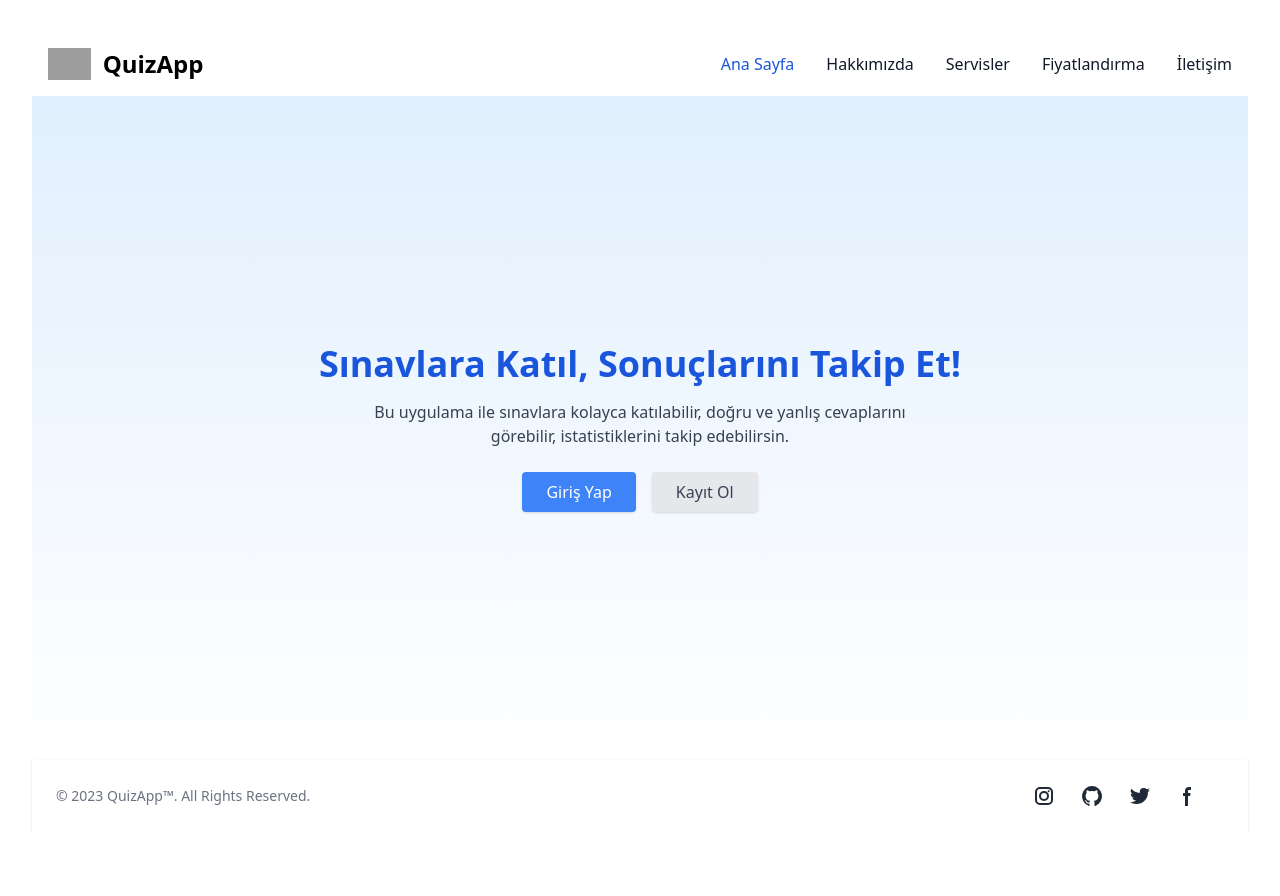
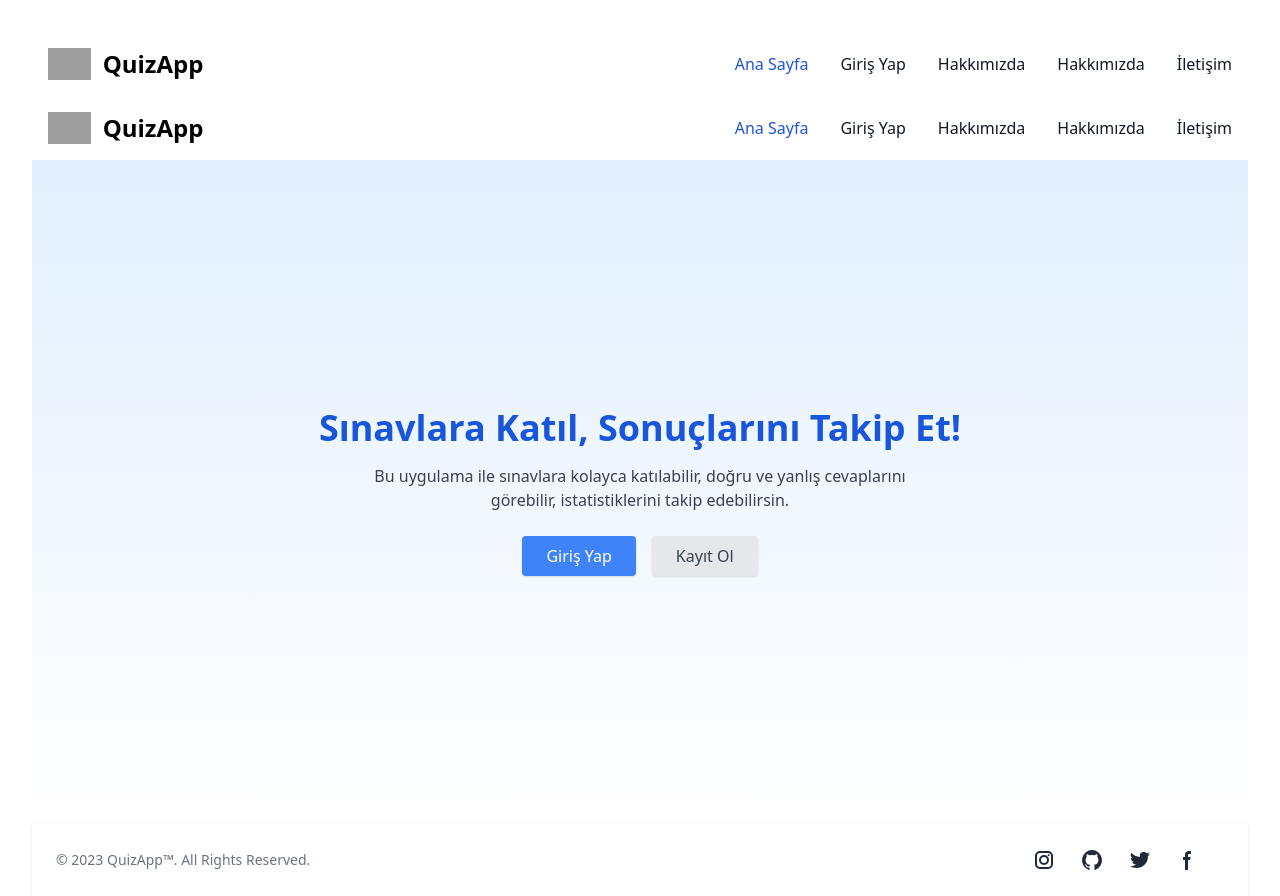
Before and after one commit to yusuftopcuu0/quiz-web-app, a React (Vite) app in the folder client/: page / in a window 1280 px wide. Before the commit the page ends 832 px from the top, so only its background shows below. Built offline with nearby package versions, Linux system fonts and the light colour scheme; grey boxes are pictures that could not be loaded.

Commit message:
Navbar'da aktif sayfa mavi renkli olur

```diff
--- a/client/src/App.tsx
+++ b/client/src/App.tsx
@@ -1,11 +1,15 @@
 import { Routes, Route } from 'react-router-dom'
 import HomePage from './pages/HomePage'
+import Navbar from './components/Navbar'
+import Login from './pages/Login'
 
 function App() {
   return (
     <div className="min-h-screen bg-gray-50">
+      <Navbar />
       <Routes>
         <Route path="/" element={<HomePage />} />
+        <Route path="/auth/login" element={<Login />} />
       </Routes>
     </div>
   )
--- a/client/src/components/Navbar.tsx
+++ b/client/src/components/Navbar.tsx
@@ -1,4 +1,5 @@
 import { useState } from 'react'
+import { NavLink } from 'react-router-dom'
 
 const Navbar = () => {
   const [isOpen, setIsOpen] = useState(false)
@@ -45,46 +46,70 @@ const Navbar = () => {
           id="navbar-default"
         >
           <ul className="font-medium flex flex-col p-4 md:p-0 mt-4 border border-gray-100 rounded-lg bg-gray-50 md:flex-row md:space-x-8 md:mt-0 md:border-0 md:bg-white dark:bg-gray-800 md:dark:bg-gray-900 dark:border-gray-700">
-            <li>
-              <a
-                href="#"
-                className="block py-2 px-3 text-white bg-blue-700 rounded md:bg-transparent md:text-blue-700 md:p-0 dark:text-white md:dark:text-blue-500"
+            <NavLink
+              to="/"
+              className={({ isActive }) =>
+                `block py-2 px-3 rounded md:p-0 ${
+                  isActive
+                    ? 'text-blue-700 dark:text-blue-500'
+                    : 'text-gray-900 hover:bg-gray-100 md:hover:bg-transparent md:hover:text-blue-700 dark:text-white md:dark:hover:text-blue-500'
+                }`
+              }
             >
               Ana Sayfa
-              </a>
-            </li>
-            <li>
-              <a
-                href="#"
-                className="block py-2 px-3 text-gray-900 rounded hover:bg-gray-100 md:hover:bg-transparent md:hover:text-blue-700 md:p-0 dark:text-white md:dark:hover:text-blue-500"
+            </NavLink>
+
+            <NavLink
+              to="/auth/login"
+              className={({ isActive }) =>
+                `block py-2 px-3 rounded md:p-0 ${
+                  isActive
+                    ? 'text-blue-700 dark:text-blue-500'
+                    : 'text-gray-900 hover:bg-gray-100 md:hover:bg-transparent md:hover:text-blue-700 dark:text-white md:dark:hover:text-blue-500'
+                }`
+              }
+            >
+              Giriş Yap
+            </NavLink>
+
+            <NavLink
+              to="/services"
+              className={({ isActive }) =>
+                `block py-2 px-3 rounded md:p-0 ${
+                  isActive
+                    ? 'text-blue-700 dark:text-blue-500'
+                    : 'text-gray-900 hover:bg-gray-100 md:hover:bg-transparent md:hover:text-blue-700 dark:text-white md:dark:hover:text-blue-500'
+                }`
+              }
             >
               Hakkımızda
-              </a>
-            </li>
-            <li>
-              <a
-                href="#"
-                className="block py-2 px-3 text-gray-900 rounded hover:bg-gray-100 md:hover:bg-transparent md:hover:text-blue-700 md:p-0 dark:text-white md:dark:hover:text-blue-500"
+            </NavLink>
+
+            <NavLink
+              to="/about"
+              className={({ isActive }) =>
+                `block py-2 px-3 rounded md:p-0 ${
+                  isActive
+                    ? 'text-blue-700 dark:text-blue-500'
+                    : 'text-gray-900 hover:bg-gray-100 md:hover:bg-transparent md:hover:text-blue-700 dark:text-white md:dark:hover:text-blue-500'
+                }`
+              }
             >
-                Servisler
-              </a>
-            </li>
-            <li>
-              <a
-                href="#"
-                className="block py-2 px-3 text-gray-900 rounded hover:bg-gray-100 md:hover:bg-transparent md:hover:text-blue-700 md:p-0 dark:text-white md:dark:hover:text-blue-500"
-              >
-                Fiyatlandırma
-              </a>
-            </li>
-            <li>
-              <a
-                href="#"
-                className="block py-2 px-3 text-gray-900 rounded hover:bg-gray-100 md:hover:bg-transparent md:hover:text-blue-700 md:p-0 dark:text-white md:dark:hover:text-blue-500"
+              Hakkımızda
+            </NavLink>
+
+            <NavLink
+              to="/contact"
+              className={({ isActive }) =>
+                `block py-2 px-3 rounded md:p-0 ${
+                  isActive
+                    ? 'text-blue-700 dark:text-blue-500'
+                    : 'text-gray-900 hover:bg-gray-100 md:hover:bg-transparent md:hover:text-blue-700 dark:text-white md:dark:hover:text-blue-500'
+                }`
+              }
             >
               İletişim
-              </a>
-            </li>
+            </NavLink>
           </ul>
         </div>
       </div>
--- a/client/src/main.tsx
+++ b/client/src/main.tsx
@@ -3,7 +3,6 @@ import './index.css'
 import './App.css'
 import App from './App.tsx'
 import './css/footer.css'
-import './css/Navbar.css'
 import { BrowserRouter } from 'react-router-dom'
 
 createRoot(document.getElementById('root')!).render(
```
Also changed, not shown: client/src/css/Navbar.css (deleted). Lines whose indentation alone changed are shown as unchanged.
